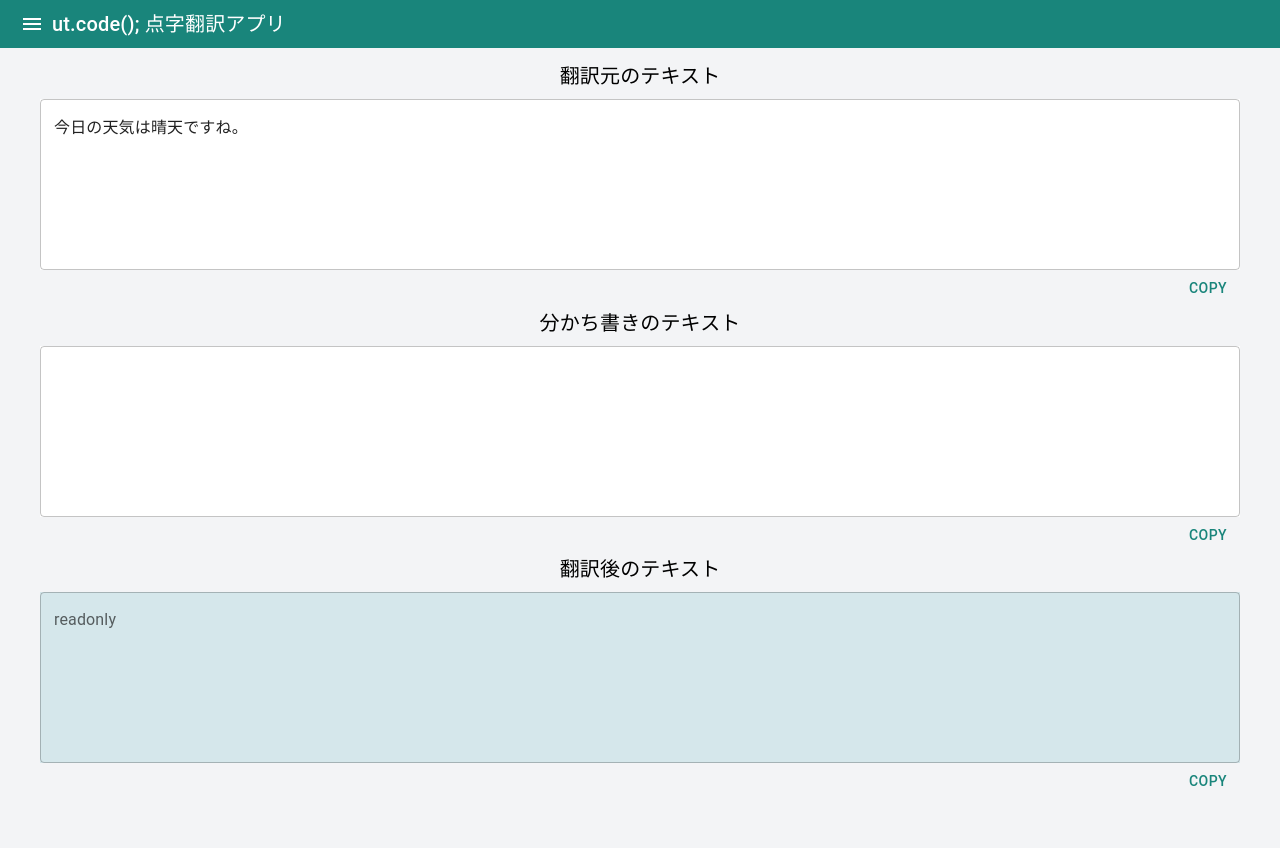
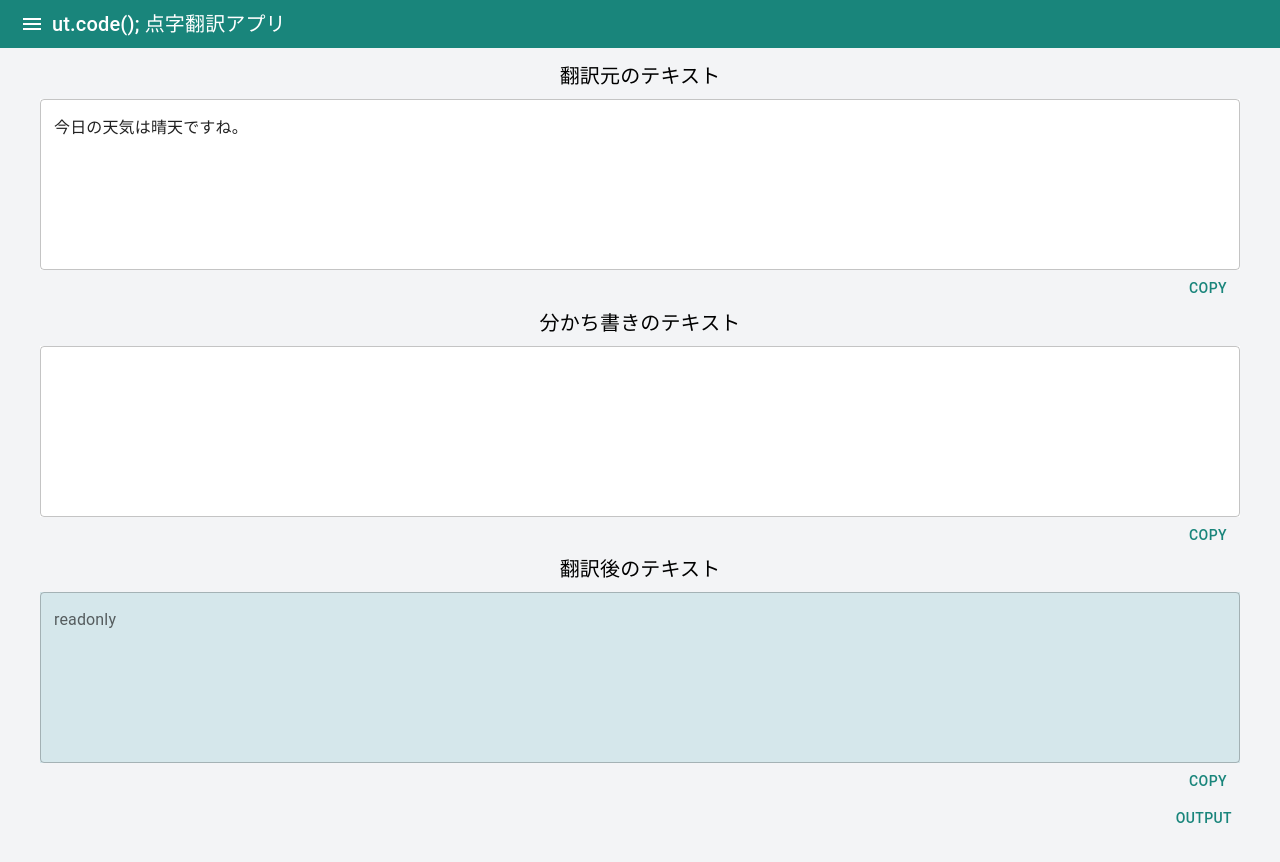
Before and after one commit to ut-code/translate-braille, a React (Vite) app in the folder web/: page / in a window 1280 px wide. Shown: the top 862 px of the page. Built offline with nearby package versions, Linux system fonts and the light colour scheme; no server answers.

Commit message:
output simple text

```diff
--- a/package.json
+++ b/package.json
@@ -7,10 +7,10 @@
     "setup:env": "cp web/.env.sample web/.env",
     "setup:install": "npm run setup:install:web && npm run setup:install:server",
     "setup:install:web": "cd web && npm ci",
-    "setup:install:server": "cd server && python3 -m venv env && source ./env/bin/activate && pip install -r requirements.txt && python -m unidic download && deactivate",
+    "setup:install:server": "cd server && python3 -m venv env && . ./env/bin/activate && pip install -r requirements.txt && python -m unidic download && deactivate",
     "dev": "npm run server:dev & npm run web:dev",
     "web:dev": "cd web && npm run dev",
-    "server:dev": "cd server && source ./env/bin/activate && uvicorn main:app --reload --port 8000 && deactivate"
+    "server:dev": "cd server && . ./env/bin/activate && uvicorn main:app --reload --port 8000 && deactivate"
   },
   "repository": {
     "type": "git",
--- a/web/src/App.tsx
+++ b/web/src/App.tsx
@@ -5,6 +5,7 @@ import { Box, Button, AppBar, Toolbar, IconButton, Typography, TextField} from '
 import MenuIcon from '@mui/icons-material/Menu';
 import { useTheme } from '@mui/material/styles';
 import { API_ENDPOINT } from './commons/config';
+import { unicodeToBes } from './modules/unicodeToBes';
 
 
 function App() {
@@ -91,6 +92,15 @@ function App() {
             <div style={{ display: 'flex', justifyContent: 'flex-end' }}>
               <Button onClick={() => {navigator.clipboard.writeText(targetText)}}>Copy</Button>
             </div>
+            <div style={{ display: 'flex', justifyContent: 'flex-end' }}>
+              <Button onClick={() => {const buffer = unicodeToBes(targetText);
+              const blob = new Blob([buffer], { type: "text/plain" });
+              const url = URL.createObjectURL(blob);
+              const a = document.createElement("a");
+              a.href = url;
+              a.download = "output.BES";
+              a.click();}}>Output</Button>
+            </div>
           </Box>
         </Box>
       </div>
--- /dev/null
+++ b/web/src/modules/unicodeToBes.ts
@@ -0,0 +1,31 @@
+export function
+unicodeToBes(unicode: string): Uint8Array {
+    const output = [0x25, 0x42, 0x45, 0x54, 0x34, 0x30, 0x30, 0x25, 0x32, 0x30, 0x32, 0x32, 0x2F, 0x31, 0x31, 0x2F, 0x30, 0x38, 0x20, 0x20, 0x45, 0x35, 0x33, 0x33, 0x32, 0x32, 0x20, 0x20, 0x20, 0x20, 0x20, 0x32, 0x31]
+    for (var i = 0; i < (512 - 33); i++) {
+        output.push(0x20);
+    }
+    const semiheader = [0xff, 0xff, 0xff, 0x54];
+    for (var i = 0; i < 5; i++) {
+        output.push(semiheader[i]);
+    }
+    for (var i = 0; i < (512 - 4); i++) {
+        output.push(0x20);
+    }
+    const header = [0xff, 0x2b, 0x00, 0xfd, 0xfe];
+    for (var i = 0; i < 5; i++) {
+        output.push(header[i]);
+    }
+    for (const char of unicode) {
+      const codePoint = char.codePointAt(0);
+      if (codePoint != null) {
+        if (codePoint >= 0x2800 && codePoint <= 0x28ff) {
+          output.push(codePoint - 0x2800 + 0xa0);
+        }
+      }
+    }
+    for (var i = 0; i < 21; i++) {
+        output.push(0xfe);
+    }
+    output.push(0xff);
+    return new Uint8Array(output);
+  }
```
Also changed, not shown: 1 other file (tests, documents, lock files or other folders).
